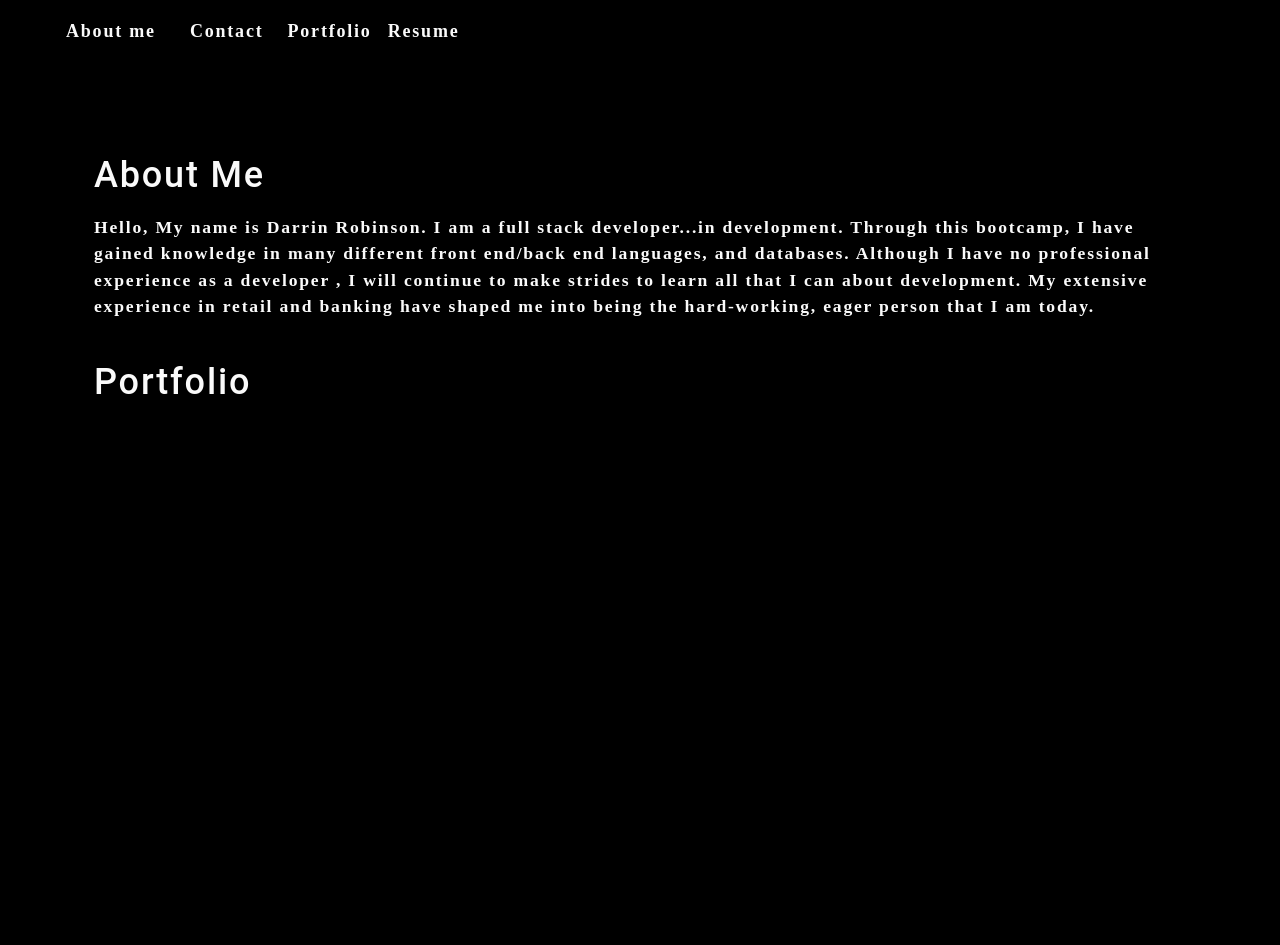
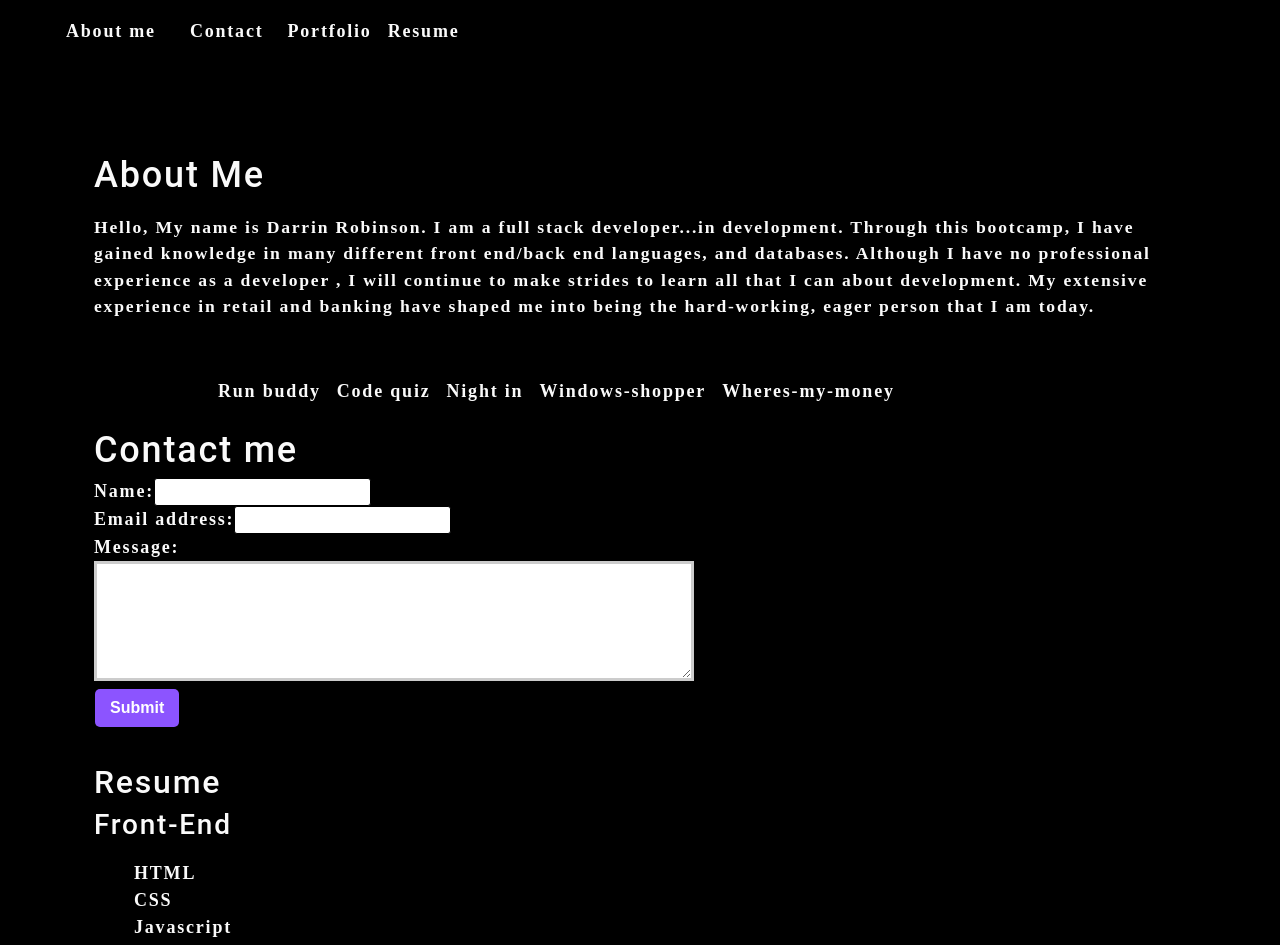
Before and after one commit to Darobinson20/drob-portfolio, a React (Create React App) app: page / in a window 1280 px wide. Shown: the top 945 px of the page. Before the commit the page ends 800 px from the top, so only its background shows below. Built offline with nearby package versions, Linux system fonts and the light colour scheme.

Commit message:
resume/contact added

```diff
--- a/src/App.js
+++ b/src/App.js
@@ -3,15 +3,24 @@ import './App.css';
 import AboutMe from './components/About-me';
 import Portfolio from './components/Portfolio';
 import Nav from './components/Nav';
+import ContactForm from './components/Contact';
+import Resume from './components/Resume';
+
 
 
 function App() {
   return (
     <div>
       <Nav></Nav>
+
       <main>
         <AboutMe></AboutMe>
         <Portfolio></Portfolio>
+
+
+          <ContactForm></ContactForm>
+          <Resume></Resume>
+
       </main>
     </div>
   );
--- /dev/null
+++ b/src/components/Contact/index.js
@@ -0,0 +1,66 @@
+import React, { useState } from 'react';
+
+import { validateEmail } from '../../utils/helpers';
+
+function ContactForm() {
+  const [formState, setFormState] = useState({ name: '', email: '', message: '' });
+
+  const [errorMessage, setErrorMessage] = useState('');
+  const { name, email, message } = formState;
+
+  const handleSubmit = (e) => {
+    e.preventDefault();
+    if (!errorMessage) {
+      console.log('Submit Form', formState);
+    }
+  };
+
+  const handleChange = (e) => {
+    if (e.target.name === 'email') {
+      const isValid = validateEmail(e.target.value);
+      if (!isValid) {
+        setErrorMessage('Your email is invalid.');
+      } else {
+        setErrorMessage('');
+      }
+    } else {
+      if (!e.target.value.length) {
+        setErrorMessage(`${e.target.name} is required.`);
+      } else {
+        setErrorMessage('');
+      }
+    }
+    if (!errorMessage) {
+      setFormState({ ...formState, [e.target.name]: e.target.value });
+      console.log('Handle Form', formState);
+    }
+  };
+
+  return (
+    <section>
+      <h1 data-testid="h1tag">Contact me</h1>
+      <form id="contact-form" onSubmit={handleSubmit}>
+        <div>
+          <label htmlFor="name">Name:</label>
+          <input type="text" name="name" defaultValue={name} onBlur={handleChange} />
+        </div>
+        <div>
+          <label htmlFor="email">Email address:</label>
+          <input type="email" name="email" defaultValue={email} onBlur={handleChange} />
+        </div>
+        <div>
+          <label htmlFor="message">Message:</label>
+          <textarea name="message" rows="5" defaultValue={message} onBlur={handleChange} />
+        </div>
+        {errorMessage && (
+          <div>
+            <p className="error-text">{errorMessage}</p>
+          </div>
+        )}
+        <button data-testid="button" type="submit">Submit</button>
+      </form>
+    </section>
+  );
+}
+
+export default ContactForm;
--- a/src/components/Nav/index.js
+++ b/src/components/Nav/index.js
@@ -4,7 +4,7 @@ import { capitalizeFirstLetter } from "../../utils/helpers";
 function Nav() {
   const  categories = [
 
-    { name: 'portfolio', description: 'Previos work' },
+    { name: 'portfolio', description: 'Previous work' },
     { name: 'Resume', description: 'resume' }
   ];
 
--- a/src/components/Portfolio/index.js
+++ b/src/components/Portfolio/index.js
@@ -1,17 +1,47 @@
 import React from 'react';
+import { capitalizeFirstLetter } from "../../utils/helpers";
 
 function Portfolio() {
+  const portfo = [
+    {name: 'run buddy', description: 'HTML'},
+    {name: 'code quiz', description: 'Javascript'},
+    {name: "night in", description: 'front-end'},
+    {name: 'windows-shopper', description: 'Node'},
+    {name: 'wheres-my-money', description: 'MongoDB'}
+  ]
+
+  const handleClick = () => {
+    console.log("click handled")
+  }
   return (
-    <section className="my-5">
-      <h1 id="about">Portfolio</h1>
+    <header data-testid="header" className="flex-row px-1">
 
-      <div className="my-2">
-        <p>
+        <nav>
+          <ul className="flex-row">
+            <li className="mx-2">
+              <a href="#about" onClick={() => handleClick()}>
 
-        </p>
-      </div>
-    </section>
-  );
-}
+              </a>
+            </li>
+            <li className={"mx-2"}>
+              <span onClick={() => handleClick()}>
+
+              </span>
+            </li>
+            {
+              portfo.map((portfo) => (
+                <li className="mx-1" key={portfo.name} >
+                  <span onClick={() => { handleClick(); }}>
+                   {capitalizeFirstLetter(portfo.name)}
+                  </span>
+                </li>
+              ))
+            }
+          </ul>
+        </nav>
+      </header>
+    );
+  }
+
 
 export default Portfolio;
--- /dev/null
+++ b/src/components/Resume/index.js
@@ -0,0 +1,25 @@
+import React from "react";
+
+function Resume() {
+    return (
+        <div>
+            <h2>Resume</h2>
+
+            <h3>Front-End</h3>
+            <ul>
+                <li>HTML</li>
+                <li>CSS</li>
+                <li>Javascript</li>
+                <li>API's (Third-Party, Server-side, and Web)</li>
+            </ul>
+            <h3>Back-End</h3>
+            <ul>
+                <li>Node.Js</li>
+                <li>SQL</li>
+                <li>Express.Js</li>
+                <li>Mongoose, MongoDB</li>
+            </ul>
+        </div>
+    )
+}
+export default Resume;
```
